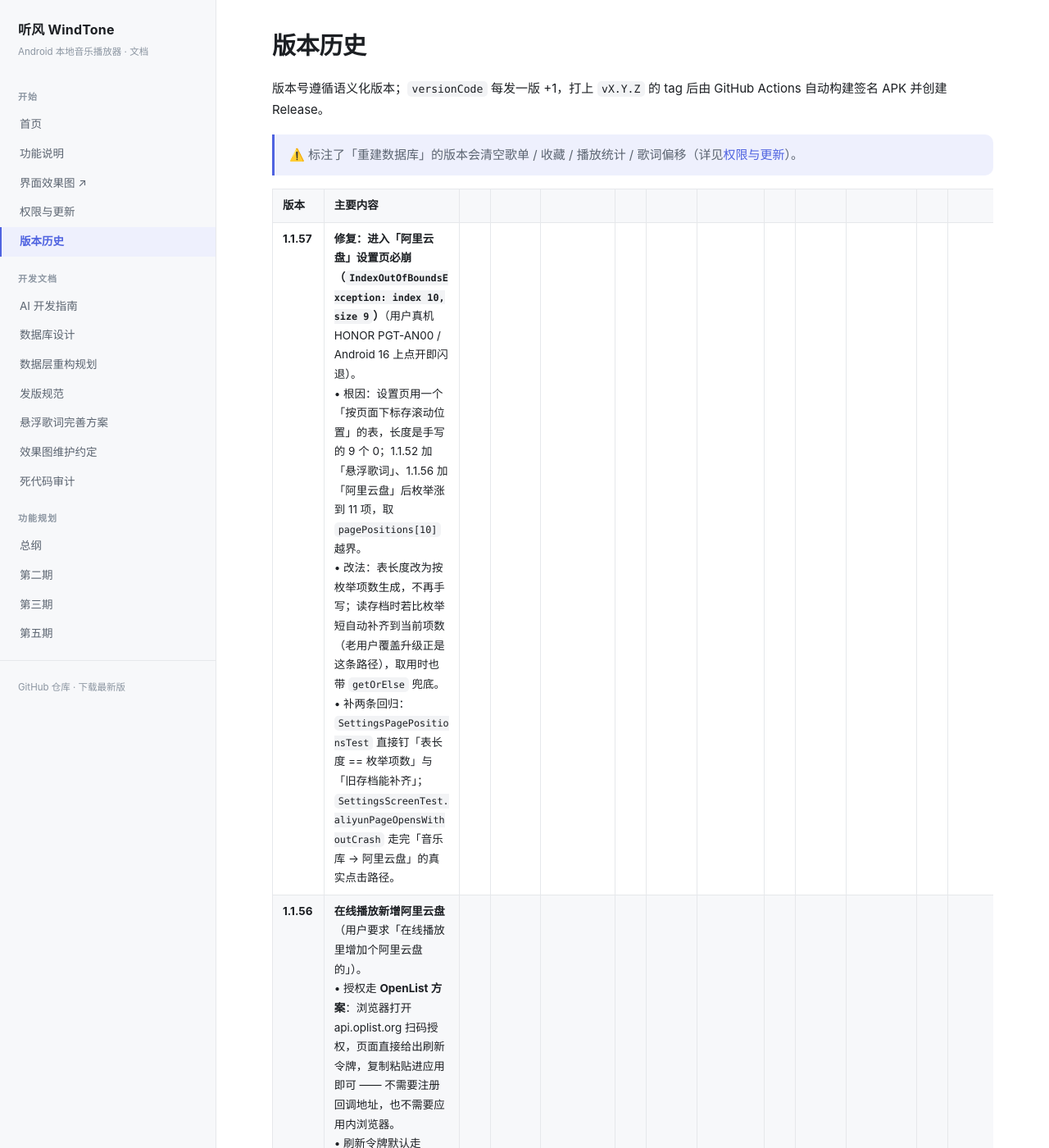
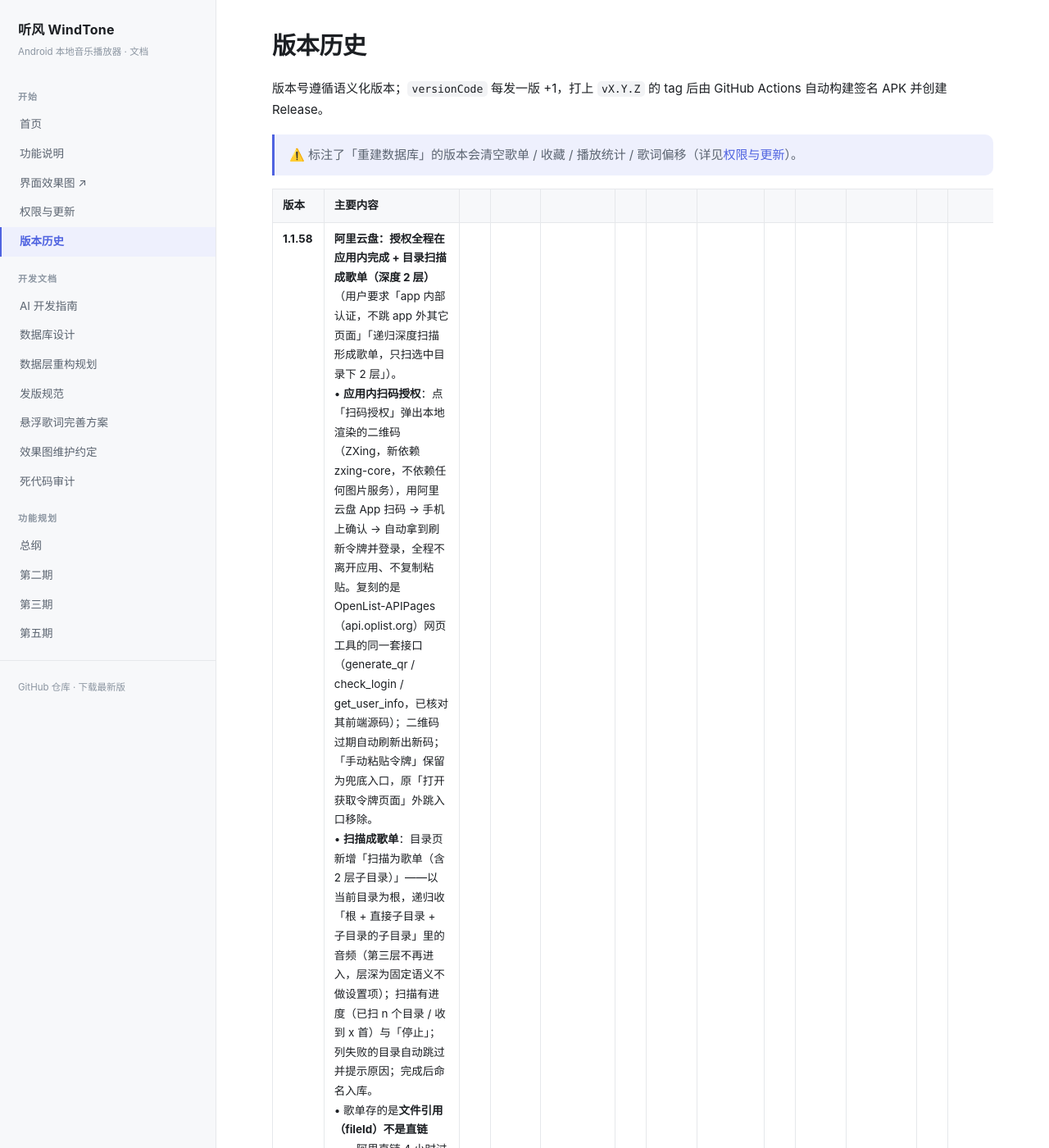
Before and after one commit to LuckyLearning/WindTone, a Jekyll site: the page built from docs/版本历史.md, in a window 1280 px wide and 1400 px high. Shown: the whole window at 82% size. Built offline with Jekyll 4.4.1, drawn with Linux system fonts in a browser that asks for light colours; some of the changed text lies outside the part shown.

Commit message:
docs: 补 1.1.58 版本历史

```diff
--- a/docs/版本历史.md
+++ b/docs/版本历史.md
@@ -11,6 +11,7 @@ title: 版本历史
 
 | 版本 | 主要内容 |
 |---|---|
+| **1.1.58** | **阿里云盘：授权全程在应用内完成 + 目录扫描成歌单（深度 2 层）**（用户要求「app 内部认证，不跳 app 外其它页面」「递归深度扫描形成歌单，只扫选中目录下 2 层」）。<br>• **应用内扫码授权**：点「扫码授权」弹出本地渲染的二维码（ZXing，新依赖 zxing-core，不依赖任何图片服务），用阿里云盘 App 扫码 → 手机上确认 → 自动拿到刷新令牌并登录，全程不离开应用、不复制粘贴。复刻的是 OpenList-APIPages（api.oplist.org）网页工具的同一套接口（generate_qr / check_login / get_user_info，已核对其前端源码）；二维码过期自动刷新出新码；「手动粘贴令牌」保留为兜底入口，原「打开获取令牌页面」外跳入口移除。<br>• **扫描成歌单**：目录页新增「扫描为歌单（含 2 层子目录）」——以当前目录为根，递归收「根 + 直接子目录 + 子目录的子目录」里的音频（第三层不再进入，层深为固定语义不做设置项）；扫描有进度（已扫 n 个目录 / 收到 x 首）与「停止」；列失败的目录自动跳过并提示原因；完成后命名入库。<br>• 歌单存的是**文件引用（fileId）不是直链**——阿里直链 4 小时过期，存引用的歌单长期有效，播放时现取直链，缓存键照旧命中（听过的歌二刷秒出）；云盘文件被删除或移走时该首自动跳过，其余照常。<br>• 页面底部新增「云盘歌单」区：显示首数与来源目录，支持播放与删除。 |
 | **1.1.57** | **修复：进入「阿里云盘」设置页必崩（`IndexOutOfBoundsException: index 10, size 9`）**（用户真机 HONOR PGT-AN00 / Android 16 上点开即闪退）。<br>• 根因：设置页用一个「按页面下标存滚动位置」的表，长度是手写的 9 个 0；1.1.52 加「悬浮歌词」、1.1.56 加「阿里云盘」后枚举涨到 11 项，取 `pagePositions[10]` 越界。<br>• 改法：表长度改为按枚举项数生成，不再手写；读存档时若比枚举短自动补齐到当前项数（老用户覆盖升级正是这条路径），取用时也带 `getOrElse` 兜底。<br>• 补两条回归：`SettingsPagePositionsTest` 直接钉「表长度 == 枚举项数」与「旧存档能补齐」；`SettingsScreenTest.aliyunPageOpensWithoutCrash` 走完「音乐库 → 阿里云盘」的真实点击路径。 |
 | **1.1.56** | **在线播放新增阿里云盘**（用户要求「在线播放里增加个阿里云盘的」）。<br>• 授权走 **OpenList 方案**：浏览器打开 api.oplist.org 扫码授权，页面直接给出刷新令牌，复制粘贴进应用即可 —— 不需要注册回调地址，也不需要应用内浏览器。<br>• 刷新令牌默认走 OpenList 在线接口（无需自备密钥）；配置了 `aliyunClientId` / `aliyunClientSecret` 时优先直连官方接口，失败自动互为兜底。<br>• 目录浏览用 file_id 栈导航（云盘没有路径概念）；支持「备份盘 / 资源库」切换、单曲播放与整目录顺序播放（带 n/N 进度）、直链失效自动刷新重试一次。<br>• 播放与缓存层零改动：直链公开可播，稳定缓存键沿用 `wt=<fileId>` fragment 机制。<br>• 设置入口在「音乐库」子页「阿里云盘」，只读，不上传、修改或删除任何文件。<br>• ⚠️ 本版引入 1.1.57 修掉的崩溃（进入阿里云盘页越界），已在 1.1.57 修正。 |
 | **1.1.55** | **悬浮窗：样式补全成完整功能（设置独立成页 + 9 项新调节 + 一键恢复默认）**（用户要求「增强悬浮窗样式设置功能，将这个悬浮窗当成一个完整功能」）。<br>• 设置独立成页：悬浮歌词的 30+ 项设置从「歌词」子页拆出，主页新增「悬浮歌词」分类卡（摘要显示开启态 / 字号 / 形态）；「歌词」子页从此只放播放页歌词。<br>• 字体组新增 5 项：**当前行颜色**（0 = 跟随文字色，单行字幕快路径自动失效改走染色）、**上下句压暗**（20–80%，默认 42 与播放页对齐；无底板仍有 0x9B 保底，浅色画面上不糊）、**歌词行距**（0–12dp，0 = 紧凑；全屏形态保持播放页同款固定行距）、**文字描边**（0 = 自动：无底板 3dp 硬描边 / 有底板 2dp；手动设了宽度就固定）、**描边颜色**。<br>• 背景组新增 3 项：**底板圆角**（0–28dp）、**底板边框**宽度（0–4dp，0 = 不画）与**边框颜色**（设了宽度才显示）。<br>• 行为组新增 2 项：**标题内容**（歌名+歌手 / 只歌名 / 只歌手，替代单纯的开关二值）、**换行动画**（0–500ms，0 = 关动画直接切）。<br>• 一键恢复默认：页尾「全部恢复默认」带二次确认，形态 / 尺寸 / 位置 / 字体 / 背景 / 行为全部回出厂；主开关与隐藏名单不动。<br>• 默认观感不变：所有新项的出厂值都等于旧行为（压暗 42% → 上下句 0x6B / 译文 0xA0、单条行距 2dp、动画 160ms、圆角 14dp、描边自动），升级覆盖安装后看不出变化。 |
```
